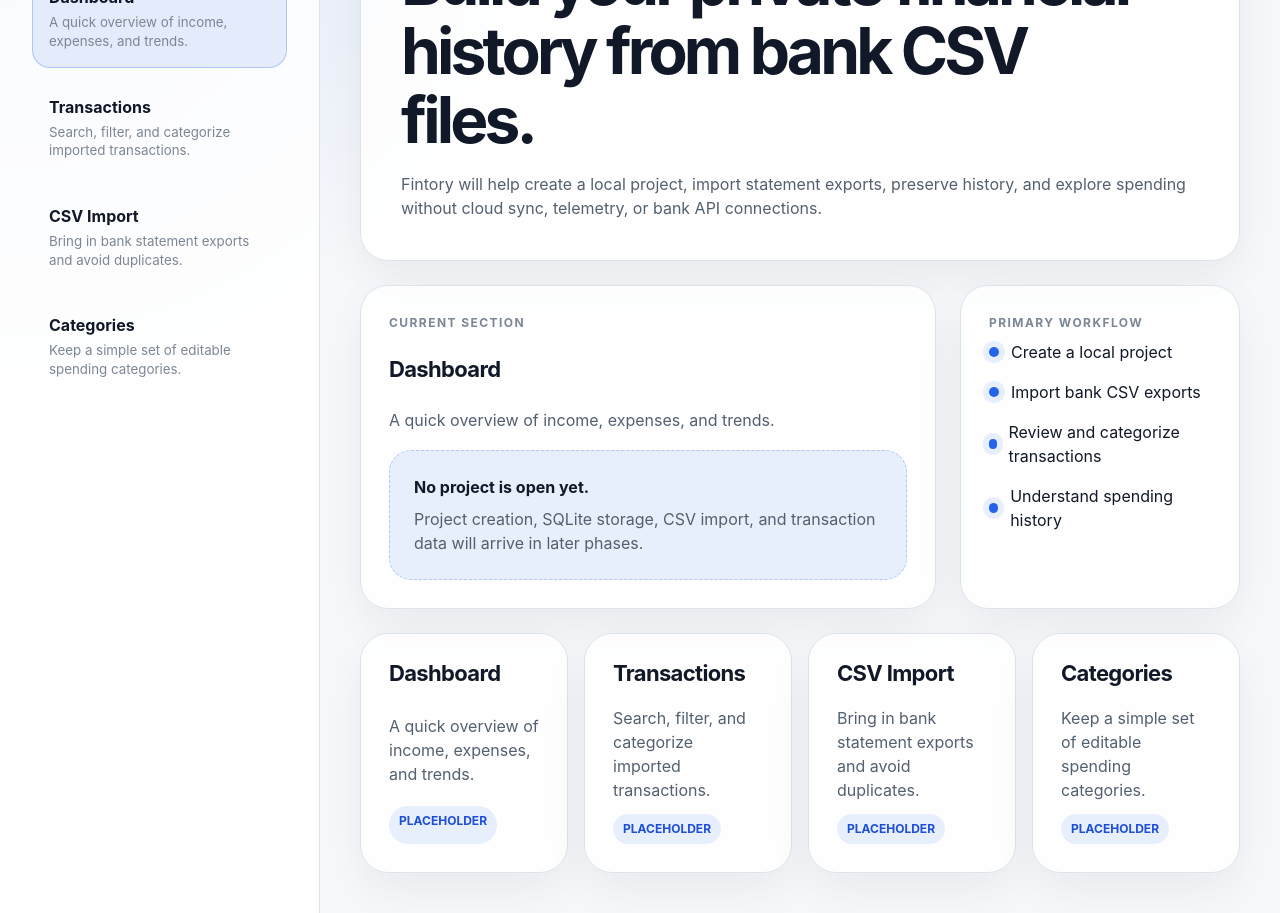
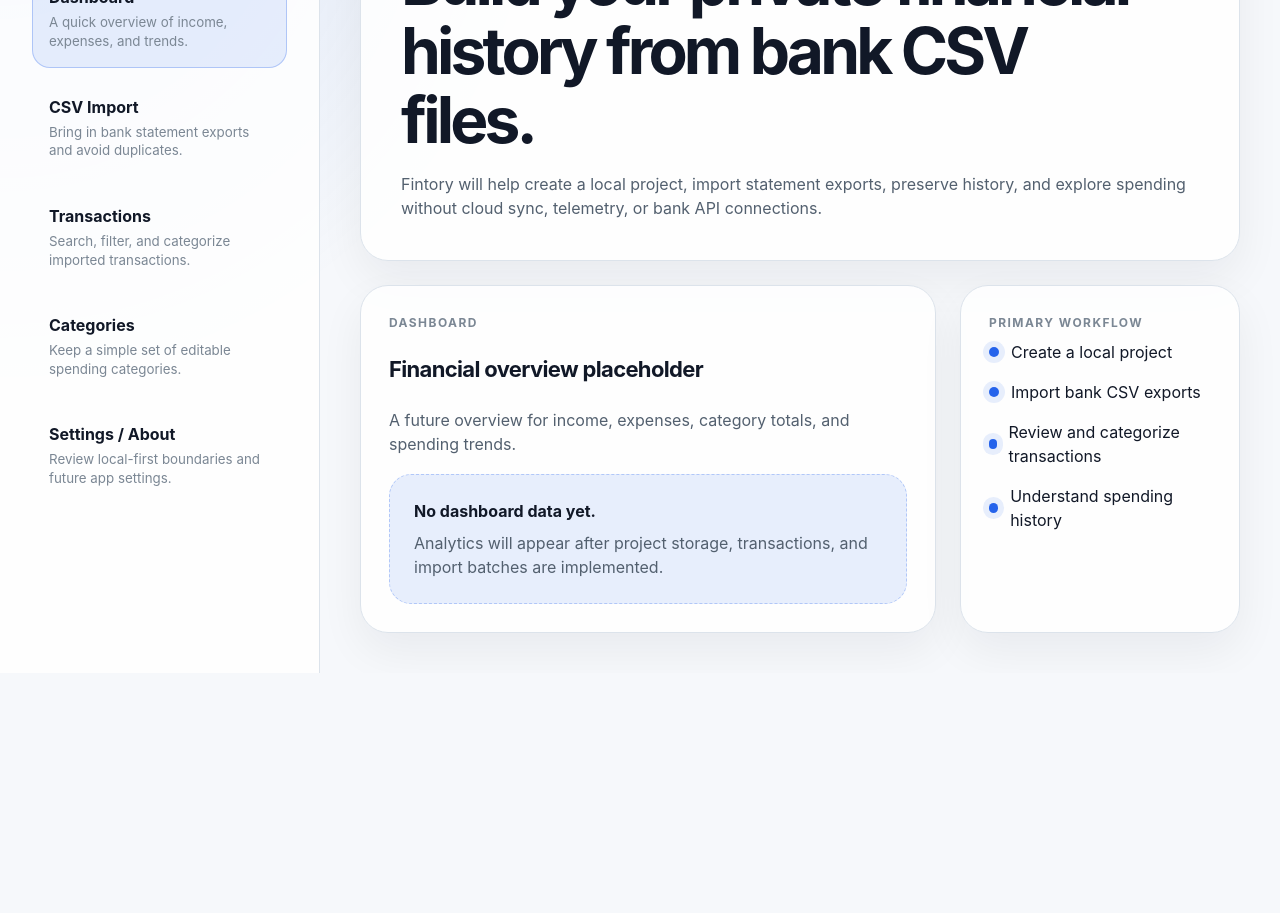
Before and after one commit to denzel56/fintory, a React (Vite) app: page / in a window 1280 px wide. Shown: the part 160-1073 px from the top of the page. After the commit the page ends 833 px from the top, so only its background shows below. Built offline with nearby package versions, Linux system fonts and the light colour scheme.

Commit message:
feat: add renderer navigation placeholders

```diff
--- a/src/App.css
+++ b/src/App.css
@@ -91,8 +91,7 @@
 }
 
 .hero-panel,
-.empty-card,
-.placeholder-card {
+.empty-card {
   border: 1px solid var(--border);
   border-radius: 28px;
   background: var(--surface);
@@ -117,8 +116,7 @@
   gap: 24px;
 }
 
-.empty-card,
-.placeholder-card {
+.empty-card {
   padding: 28px;
 }
 
@@ -166,32 +164,9 @@
   box-shadow: 0 0 0 6px var(--accent-bg);
 }
 
-.placeholder-grid {
-  display: grid;
-  grid-template-columns: repeat(4, minmax(0, 1fr));
-  gap: 16px;
-}
-
-.placeholder-card {
-  display: grid;
-  gap: 12px;
-}
-
-.placeholder-card span {
-  border-radius: 999px;
-  color: var(--accent-strong);
-  background: var(--accent-bg);
-  font-size: 12px;
-  font-weight: 700;
-  justify-self: start;
-  padding: 6px 10px;
-  text-transform: uppercase;
-}
-
 @media (max-width: 1024px) {
   .app-shell,
-  .content-grid,
-  .placeholder-grid {
+  .content-grid {
     grid-template-columns: 1fr;
   }
 
@@ -209,8 +184,7 @@
   .sidebar,
   .workspace,
   .hero-panel,
-  .empty-card,
-  .placeholder-card {
+  .empty-card {
     padding: 20px;
   }
 
--- a/src/App.tsx
+++ b/src/App.tsx
@@ -1,125 +1,29 @@
 import { useState } from 'react'
 import './App.css'
+import { AppLayout } from './renderer/layout/AppLayout'
+import { AboutPage } from './renderer/pages/AboutPage'
+import { CategoriesPage } from './renderer/pages/CategoriesPage'
+import { DashboardPage } from './renderer/pages/DashboardPage'
+import { ImportPage } from './renderer/pages/ImportPage'
+import { TransactionsPage } from './renderer/pages/TransactionsPage'
+import type { AppPageId } from './renderer/pages/types'
 
-type AppSection = 'dashboard' | 'transactions' | 'import' | 'categories'
-
-type NavigationItem = {
-  id: AppSection
-  label: string
-  description: string
-}
-
-const navigationItems: NavigationItem[] = [
-  {
-    id: 'dashboard',
-    label: 'Dashboard',
-    description: 'A quick overview of income, expenses, and trends.',
-  },
-  {
-    id: 'transactions',
-    label: 'Transactions',
-    description: 'Search, filter, and categorize imported transactions.',
-  },
-  {
-    id: 'import',
-    label: 'CSV Import',
-    description: 'Bring in bank statement exports and avoid duplicates.',
-  },
-  {
-    id: 'categories',
-    label: 'Categories',
-    description: 'Keep a simple set of editable spending categories.',
-  },
-]
-
-const workflowSteps = [
-  'Create a local project',
-  'Import bank CSV exports',
-  'Review and categorize transactions',
-  'Understand spending history',
-]
+const pages = {
+  dashboard: DashboardPage,
+  import: ImportPage,
+  transactions: TransactionsPage,
+  categories: CategoriesPage,
+  about: AboutPage,
+} satisfies Record<AppPageId, () => React.JSX.Element>
 
 function App() {
-  const [activeSection, setActiveSection] = useState<AppSection>('dashboard')
-
-  const currentSection = navigationItems.find(
-    (item) => item.id === activeSection,
-  )
+  const [activePage, setActivePage] = useState<AppPageId>('dashboard')
+  const ActivePage = pages[activePage]
 
   return (
-    <main className="app-shell">
-      <aside className="sidebar" aria-label="Fintory navigation">
-        <div className="brand">
-          <span className="brand-mark" aria-hidden="true">
-            F
-          </span>
-          <div>
-            <p className="eyebrow">Local finance archive</p>
-            <h1>Fintory</h1>
-          </div>
-        </div>
-
-        <nav className="navigation">
-          {navigationItems.map((item) => (
-            <button
-              className={item.id === activeSection ? 'nav-item active' : 'nav-item'}
-              key={item.id}
-              type="button"
-              onClick={() => setActiveSection(item.id)}
-            >
-              <span>{item.label}</span>
-              <small>{item.description}</small>
-            </button>
-          ))}
-        </nav>
-      </aside>
-
-      <section className="workspace">
-        <header className="hero-panel">
-          <p className="eyebrow">MVP shell</p>
-          <h2>Build your private financial history from bank CSV files.</h2>
-          <p>
-            Fintory will help create a local project, import statement exports,
-            preserve history, and explore spending without cloud sync, telemetry,
-            or bank API connections.
-          </p>
-        </header>
-
-        <section className="content-grid" aria-label="Application overview">
-          <article className="empty-card primary-card">
-            <p className="eyebrow">Current section</p>
-            <h3>{currentSection?.label}</h3>
-            <p>{currentSection?.description}</p>
-            <div className="empty-state">
-              <strong>No project is open yet.</strong>
-              <span>
-                Project creation, SQLite storage, CSV import, and transaction data
-                will arrive in later phases.
-              </span>
-            </div>
-          </article>
-
-          <article className="empty-card">
-            <p className="eyebrow">Primary workflow</p>
-            <ol className="workflow-list">
-              {workflowSteps.map((step) => (
-                <li key={step}>{step}</li>
-              ))}
-            </ol>
-          </article>
-        </section>
-
-        <section className="placeholder-grid" aria-label="Feature placeholders">
-          {navigationItems.map((item) => (
-            <article className="placeholder-card" key={item.id}>
-              <h3>{item.label}</h3>
-              <p>{item.description}</p>
-              <span>Placeholder</span>
-            </article>
-          ))}
-        </section>
-      </section>
-    </main>
+    <AppLayout activePage={activePage} onPageChange={setActivePage}>
+      <ActivePage />
+    </AppLayout>
   )
 }
 
--- /dev/null
+++ b/src/renderer/layout/AppLayout.tsx
@@ -0,0 +1,110 @@
+import type { PropsWithChildren } from 'react'
+import type { AppPageId } from '../pages/types'
+
+type NavigationItem = {
+  id: AppPageId
+  label: string
+  description: string
+}
+
+type AppLayoutProps = PropsWithChildren<{
+  activePage: AppPageId
+  onPageChange: (pageId: AppPageId) => void
+}>
+
+const navigationItems: NavigationItem[] = [
+  {
+    id: 'dashboard',
+    label: 'Dashboard',
+    description: 'A quick overview of income, expenses, and trends.',
+  },
+  {
+    id: 'import',
+    label: 'CSV Import',
+    description: 'Bring in bank statement exports and avoid duplicates.',
+  },
+  {
+    id: 'transactions',
+    label: 'Transactions',
+    description: 'Search, filter, and categorize imported transactions.',
+  },
+  {
+    id: 'categories',
+    label: 'Categories',
+    description: 'Keep a simple set of editable spending categories.',
+  },
+  {
+    id: 'about',
+    label: 'Settings / About',
+    description: 'Review local-first boundaries and future app settings.',
+  },
+]
+
+const workflowSteps = [
+  'Create a local project',
+  'Import bank CSV exports',
+  'Review and categorize transactions',
+  'Understand spending history',
+]
+
+export function AppLayout({
+  activePage,
+  children,
+  onPageChange,
+}: AppLayoutProps) {
+  return (
+    <main className="app-shell">
+      <aside className="sidebar" aria-label="Fintory navigation">
+        <div className="brand">
+          <span className="brand-mark" aria-hidden="true">
+            F
+          </span>
+          <div>
+            <p className="eyebrow">Local finance archive</p>
+            <h1>Fintory</h1>
+          </div>
+        </div>
+
+        <nav className="navigation">
+          {navigationItems.map((item) => (
+            <button
+              aria-current={item.id === activePage ? 'page' : undefined}
+              className={item.id === activePage ? 'nav-item active' : 'nav-item'}
+              key={item.id}
+              type="button"
+              onClick={() => onPageChange(item.id)}
+            >
+              <span>{item.label}</span>
+              <small>{item.description}</small>
+            </button>
+          ))}
+        </nav>
+      </aside>
+
+      <section className="workspace">
+        <header className="hero-panel">
+          <p className="eyebrow">MVP shell</p>
+          <h2>Build your private financial history from bank CSV files.</h2>
+          <p>
+            Fintory will help create a local project, import statement exports,
+            preserve history, and explore spending without cloud sync, telemetry,
+            or bank API connections.
+          </p>
+        </header>
+
+        <section className="content-grid" aria-label="Application overview">
+          {children}
+
+          <article className="empty-card">
+            <p className="eyebrow">Primary workflow</p>
+            <ol className="workflow-list">
+              {workflowSteps.map((step) => (
+                <li key={step}>{step}</li>
+              ))}
+            </ol>
+          </article>
+        </section>
+      </section>
+    </main>
+  )
+}
--- /dev/null
+++ b/src/renderer/pages/AboutPage.tsx
@@ -0,0 +1,13 @@
+import { PlaceholderPage } from './PlaceholderPage'
+
+export function AboutPage() {
+  return (
+    <PlaceholderPage
+      description="A future place for project settings, app version details, and local-first privacy notes."
+      emptyDescription="Settings and app metadata will be added only when Electron and the typed preload bridge exist."
+      emptyTitle="Settings are not available yet."
+      eyebrow="Settings / About"
+      title="Settings and about placeholder"
+    />
+  )
+}
--- /dev/null
+++ b/src/renderer/pages/CategoriesPage.tsx
@@ -0,0 +1,13 @@
+import { PlaceholderPage } from './PlaceholderPage'
+
+export function CategoriesPage() {
+  return (
+    <PlaceholderPage
+      description="A future category manager for the simple editable category set used by transactions."
+      emptyDescription="Default categories and category editing will be connected after project storage is in place."
+      emptyTitle="No categories loaded."
+      eyebrow="Categories"
+      title="Category management placeholder"
+    />
+  )
+}
--- /dev/null
+++ b/src/renderer/pages/DashboardPage.tsx
@@ -0,0 +1,13 @@
+import { PlaceholderPage } from './PlaceholderPage'
+
+export function DashboardPage() {
+  return (
+    <PlaceholderPage
+      description="A future overview for income, expenses, category totals, and spending trends."
+      emptyDescription="Analytics will appear after project storage, transactions, and import batches are implemented."
+      emptyTitle="No dashboard data yet."
+      eyebrow="Dashboard"
+      title="Financial overview placeholder"
+    />
+  )
+}
--- /dev/null
+++ b/src/renderer/pages/ImportPage.tsx
@@ -0,0 +1,13 @@
+import { PlaceholderPage } from './PlaceholderPage'
+
+export function ImportPage() {
+  return (
+    <PlaceholderPage
+      description="A future CSV import workspace for selecting bank exports and reviewing import summaries."
+      emptyDescription="File selection, CSV parsing, duplicate detection, and batch history will be added in later phases."
+      emptyTitle="No CSV files selected."
+      eyebrow="CSV Import"
+      title="CSV import placeholder"
+    />
+  )
+}
--- /dev/null
+++ b/src/renderer/pages/PlaceholderPage.tsx
@@ -0,0 +1,27 @@
+type PlaceholderPageProps = {
+  eyebrow: string
+  title: string
+  description: string
+  emptyTitle: string
+  emptyDescription: string
+}
+
+export function PlaceholderPage({
+  description,
+  emptyDescription,
+  emptyTitle,
+  eyebrow,
+  title,
+}: PlaceholderPageProps) {
+  return (
+    <article className="empty-card primary-card">
+      <p className="eyebrow">{eyebrow}</p>
+      <h3>{title}</h3>
+      <p>{description}</p>
+      <div className="empty-state">
+        <strong>{emptyTitle}</strong>
+        <span>{emptyDescription}</span>
+      </div>
+    </article>
+  )
+}
--- /dev/null
+++ b/src/renderer/pages/TransactionsPage.tsx
@@ -0,0 +1,13 @@
+import { PlaceholderPage } from './PlaceholderPage'
+
+export function TransactionsPage() {
+  return (
+    <PlaceholderPage
+      description="A future transaction browser for search, filters, sorting, and category updates."
+      emptyDescription="Transactions will appear here after local SQLite storage and CSV import are available."
+      emptyTitle="No transactions yet."
+      eyebrow="Transactions"
+      title="Transaction list placeholder"
+    />
+  )
+}
--- /dev/null
+++ b/src/renderer/pages/types.ts
@@ -0,0 +1,6 @@
+export type AppPageId =
+  | 'dashboard'
+  | 'import'
+  | 'transactions'
+  | 'categories'
+  | 'about'
```
